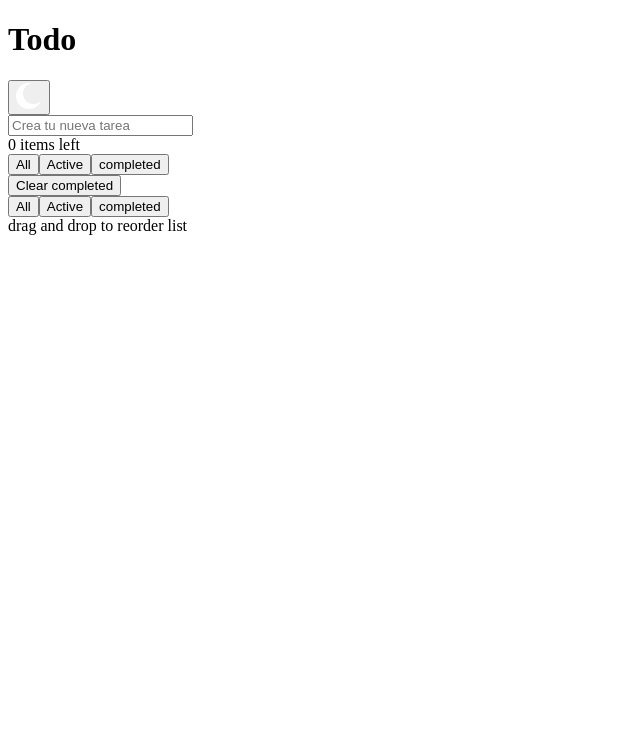
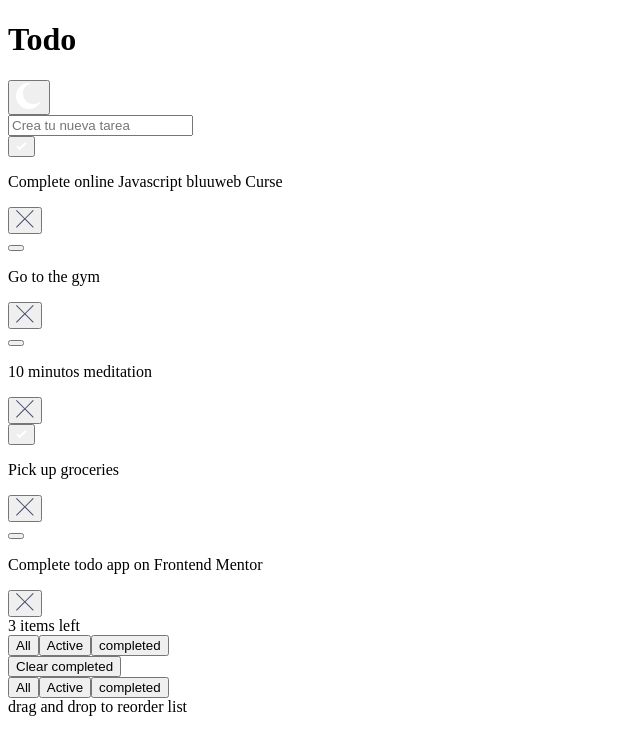
Before and after one commit to HectorBrunia/CurosReact, a React (Vite) app in the folder react-todo/: page / in a window 1280 px wide. Shown: the top 754 px of the page, without its empty margins (0-640 px from the left). Built offline with nearby package versions, Linux system fonts and the light colour scheme; the HTML template or start-up script is replaced by a standard one.

Commit message:
fix margin header

```diff
--- a/react-todo/src/App.jsx
+++ b/react-todo/src/App.jsx
@@ -12,7 +12,17 @@ const reorder = (list, startIndex, endIndex) => {
     result.splice(endIndex, 0, removed);
     return result;
 };
-const initialTodos = JSON.parse(localStorage.getItem("toDo")) || [];
+const initialTodos = JSON.parse(localStorage.getItem("toDo")) || [
+    {
+        id: 1,
+        title: "Complete online Javascript bluuweb Curse",
+        completed: true,
+    },
+    { id: 2, title: "Go to the gym", completed: false },
+    { id: 3, title: "10 minutos meditation", completed: false },
+    { id: 4, title: "Pick up groceries", completed: true },
+    { id: 5, title: "Complete todo app on Frontend Mentor", completed: false },
+];
 
 export default function App() {
     const [todos, setTodo] = useState(initialTodos);
--- a/react-todo/src/components/Header.jsx
+++ b/react-todo/src/components/Header.jsx
@@ -16,8 +16,8 @@ const Header = () => {
     }, [darkMode]);
 
     return (
-        <header className="container mx-auto px-4 pt-8 md:max-w-xl">
-            <div className="flex justify-between px-16 md:px-0">
+        <header className="container mx-auto px-4 pt-8  md:max-w-xl">
+            <div className="flex justify-between px-16 md:mt-20 md:px-0 ">
                 <h1 className="text-3xl font-semibold uppercase tracking-[0.3em] text-white">
                     Todo
                 </h1>
```
